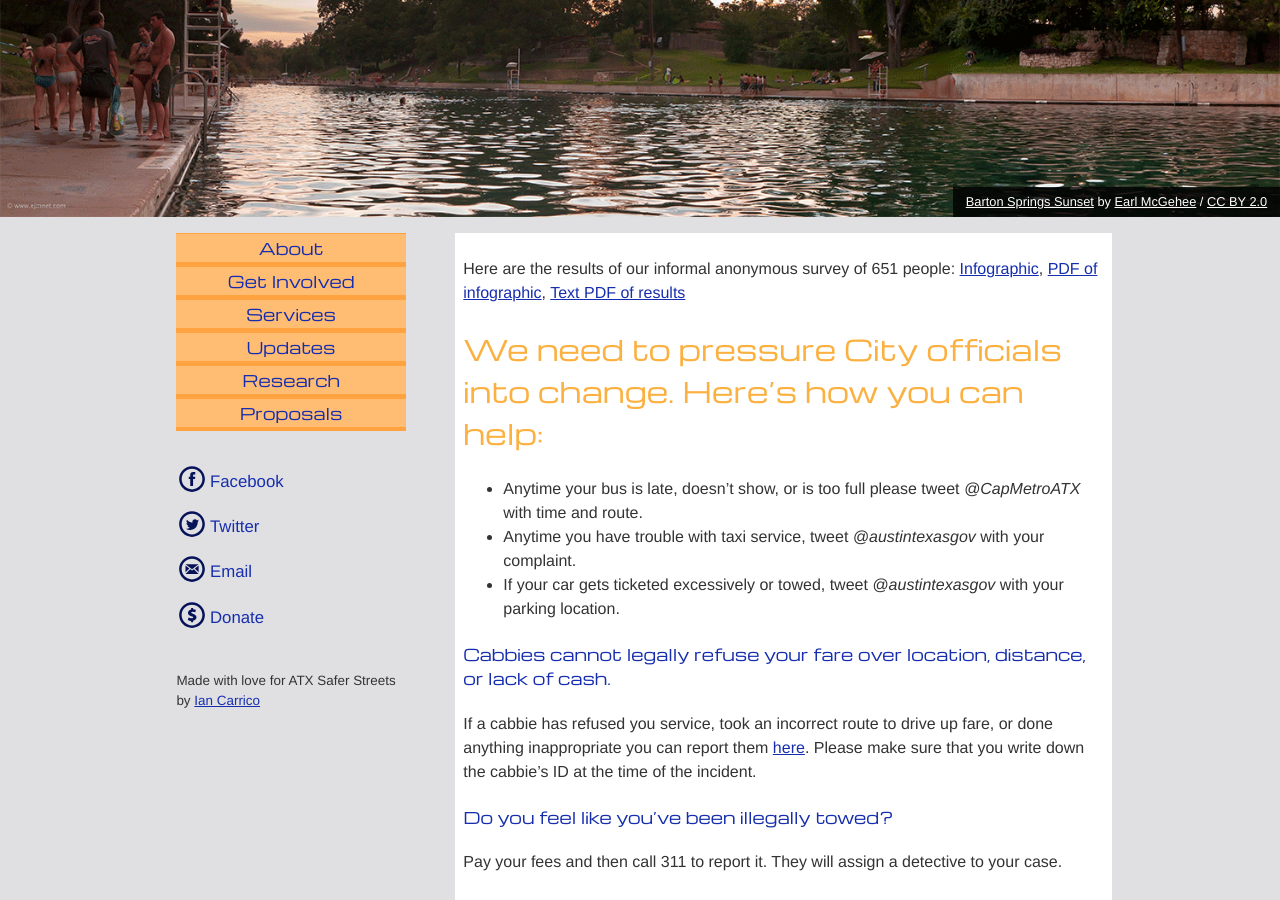
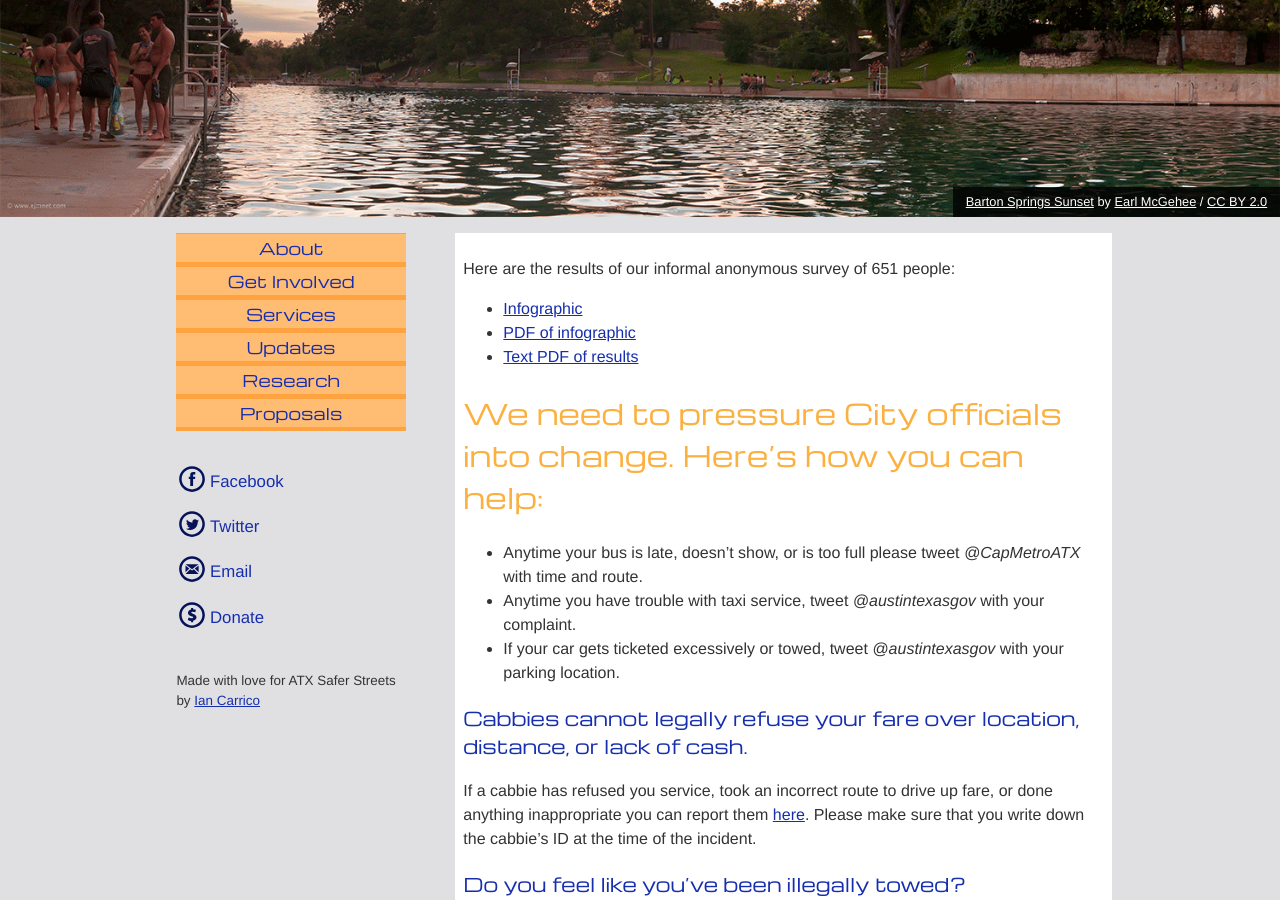
Before and after one commit to iamcarrico/atxsaferstreets, a Jekyll site: the page built from get-involved.md, in a window 1280 px wide and 900 px high, scrolled down 340 px. Built offline with Jekyll 4.4.1, drawn with Linux system fonts in a browser that asks for light colours; some web fonts are replaced.

```diff
--- a/get-involved.md
+++ b/get-involved.md
@@ -5,7 +5,10 @@ css_id: get-involved
 header_image: 2
 ---
 
-Here are the results of our informal anonymous survey of 651 people: [Infographic](/images/atxssinfographic.png "infographic"), [PDF of infographic](/pdf/atxssinfographic.pdf "PDF results"), [Text PDF of results](/pdf/surveyresults.pdf "Text PDF of results")
+Here are the results of our informal anonymous survey of 651 people:
+* [Infographic](/images/atxssinfographic.png "infographic")
+* [PDF of infographic](/pdf/atxssinfographic.pdf "PDF results")
+* [Text PDF of results](/pdf/surveyresults.pdf "Text PDF of results")
 
 
 ## We need to pressure City officials into change.  Here's how you can help:
@@ -16,10 +19,10 @@ Here are the results of our informal anonymous survey of 651 people: [Infographi
 * If your car gets ticketed excessively or towed, tweet *@austintexasgov* with your parking location.
 
 
-####Cabbies cannot legally refuse your fare over location, distance, or lack of cash.
+### Cabbies cannot legally refuse your fare over location, distance, or lack of cash.
 If a cabbie has refused you service, took an incorrect route to drive up fare, or done anything inappropriate you can report them <a href="http://www.austintexas.gov/online-form/ground-transportation-complaint-form" target="_blank">here</a>.  Please make sure that you write down the cabbie's ID at the time of the incident.
 
-####Do you feel like you've been illegally towed?
+### Do you feel like you've been illegally towed?
 Pay your fees and then call 311 to report it.  They will assign a detective to your case.
 
 ### Email Your Representatives
```
